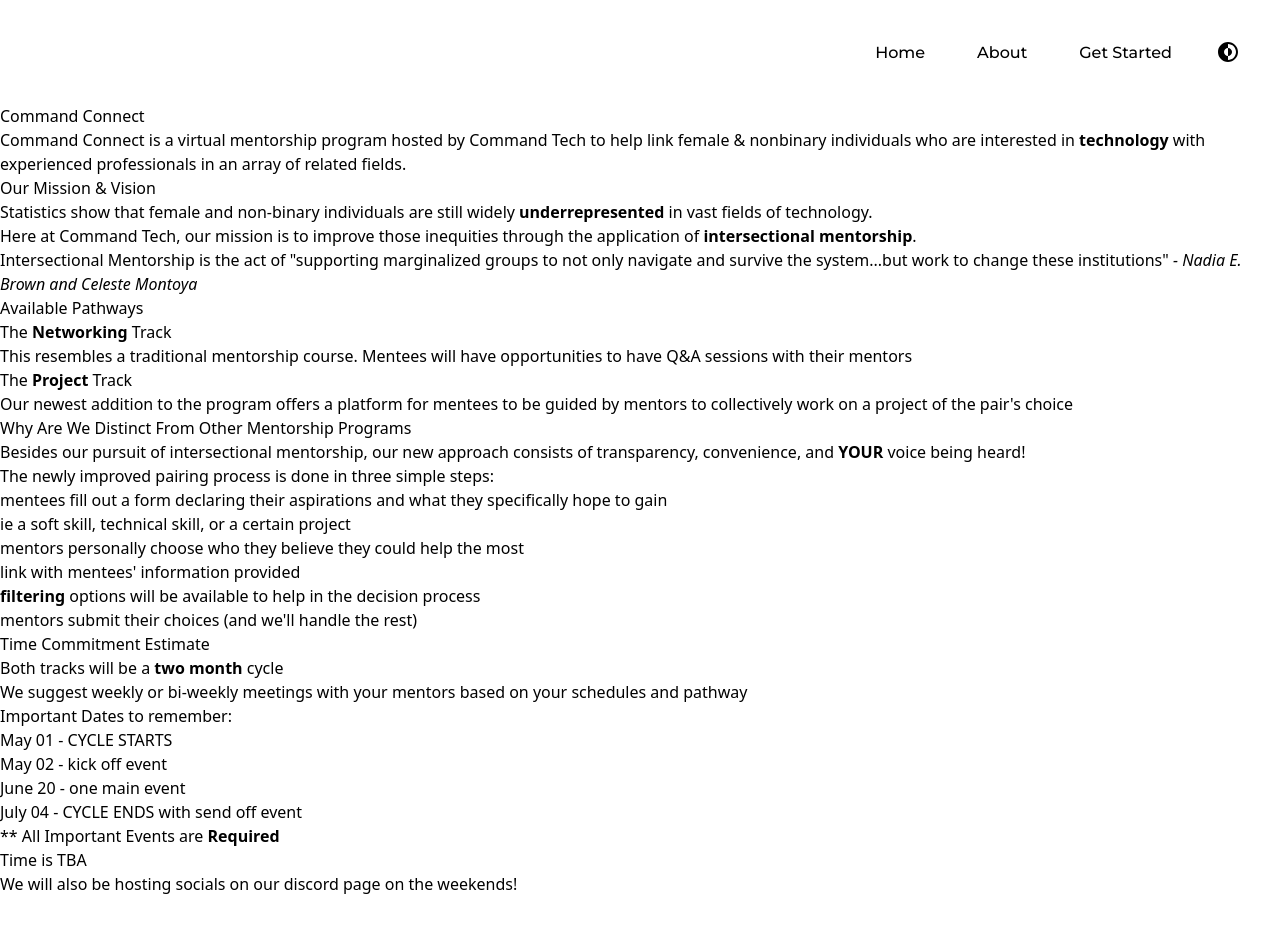
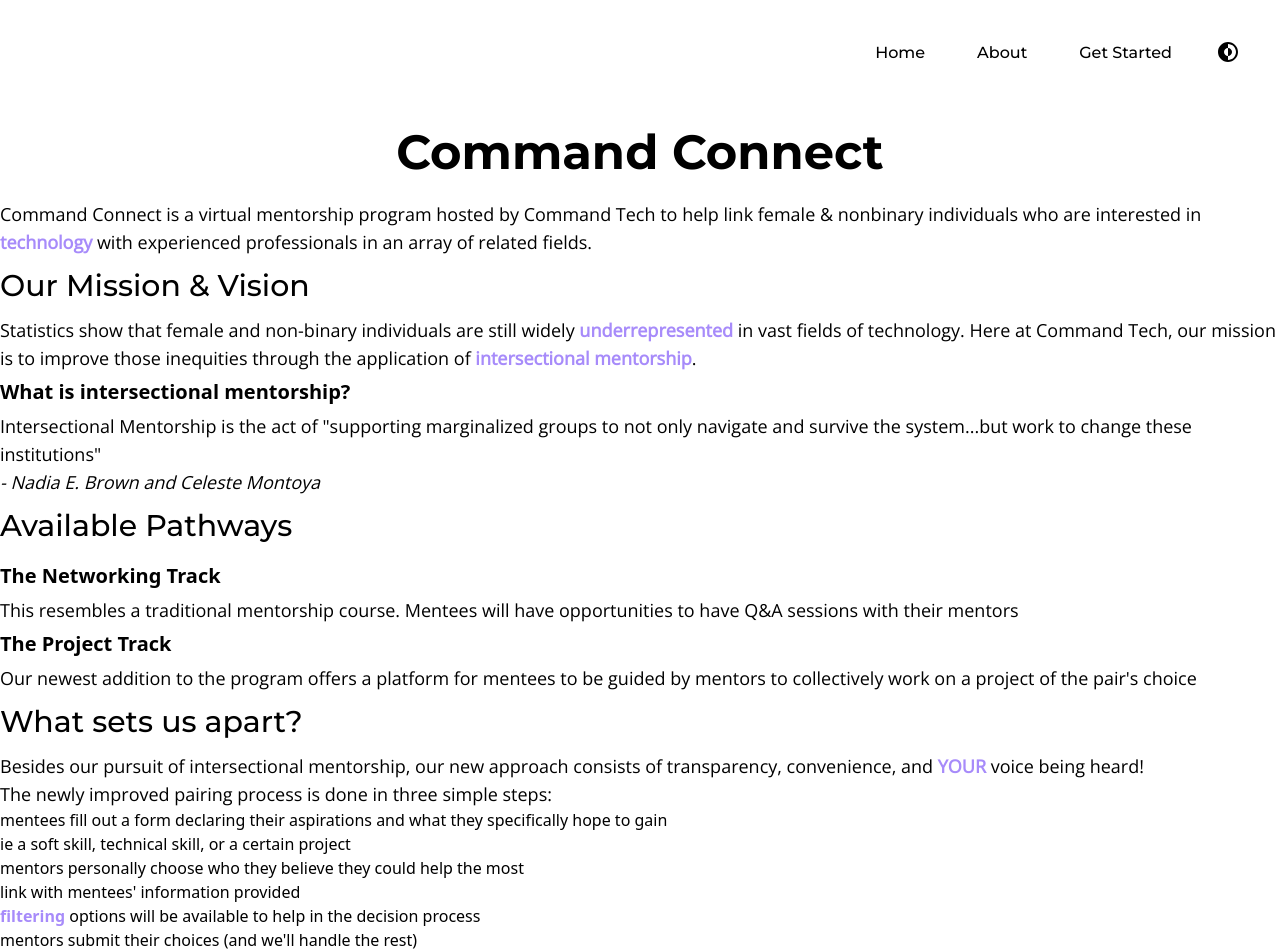
Before and after one commit to exu3/connect, a Next.js app: page /about in a window 1280 px wide. Shown: the top 952 px of the page. Built offline with nearby package versions, Linux system fonts and the light colour scheme.

Commit message:
:clown_face: mdx page styling woot

```diff
--- a/pages/about.mdx
+++ b/pages/about.mdx
@@ -2,29 +2,31 @@
 
 export default (props) => <Layout {...props} />;
 
-### Command Connect
+# Command Connect
 
 Command Connect is a virtual mentorship program hosted by Command Tech to help link female & nonbinary individuals who are interested in **technology** with experienced professionals in an array of related fields.
 
 ### Our Mission & Vision
 
-Statistics show that female and non-binary individuals are still widely **underrepresented** in vast fields of technology.
+Statistics show that female and non-binary individuals are still widely **underrepresented** in vast fields of technology. Here at Command Tech, our mission is to improve those inequities through the application of **intersectional mentorship**.
 
-Here at Command Tech, our mission is to improve those inequities through the application of **intersectional mentorship**.
+#### What is intersectional mentorship?
 
-Intersectional Mentorship is the act of "supporting marginalized groups to not only navigate and survive the system...but work to change these institutions" _- Nadia E. Brown and Celeste Montoya_
+Intersectional Mentorship is the act of "supporting marginalized groups to not only navigate and survive the system...but work to change these institutions"
+
+_- Nadia E. Brown and Celeste Montoya_
 
 ### Available Pathways
 
-The **Networking** Track
+#### The Networking Track
 
 This resembles a traditional mentorship course. Mentees will have opportunities to have Q&A sessions with their mentors
 
-The **Project** Track
+#### The Project Track
 
 Our newest addition to the program offers a platform for mentees to be guided by mentors to collectively work on a project of the pair's choice
 
-### Why Are We Distinct From Other Mentorship Programs
+### What sets us apart?
 
 Besides our pursuit of intersectional mentorship, our new approach consists of transparency, convenience, and **YOUR** voice being heard!
 
@@ -39,22 +41,15 @@
 
 ### Time Commitment Estimate
 
-Both tracks will be a **two** **month** cycle
+Both tracks will last **2 months**. We suggest weekly or bi-weekly meetings with your mentors based on your schedules and pathway.
 
-We suggest weekly or bi-weekly meetings with your mentors based on your schedules and pathway
+#### Important Dates to remember:
 
-Important Dates to remember:
+| Date          | Event            |
+|---------------|------------------|
+| May 01, 2021  | Opening ceremony |
+| May 02, 2021  | Kick-off event   |
+| June 20, 2021 | Big event        |
+| July 04, 2021 | Closing ceremony |
 
-May 01 - CYCLE STARTS
-
-May 02 - kick off event
-
-June 20 - one main event
-
-July 04 - CYCLE ENDS with send off event
-
-** All Important Events are **Required**
-
-Time is TBA
-
-We will also be hosting socials on our discord page on the weekends!
+Times are TBA. We will also be hosting socials in our Discord community on the weekends!
--- a/styles/globals.css
+++ b/styles/globals.css
@@ -3,6 +3,27 @@
 @tailwind base;
 @tailwind components;
 @tailwind utilities;
+
+@layer base {
+    h1 {
+      @apply text-5xl text-center font-bold font-montserrat leading-loose;
+    }
+    h2, h3 {
+      @apply text-3xl font-medium font-montserrat leading-loose;
+    }
+    h4 {
+      @apply text-xl leading-loose font-semibold;
+    }
+    p {
+      @apply text-lg font-openSans;
+    }
+    strong {
+      @apply font-semibold text-purple-400;
+    }
+    table, th, td {
+      @apply border p-2;
+    }
+  }
 
 ::selection {
     background: #FF0099;
```
